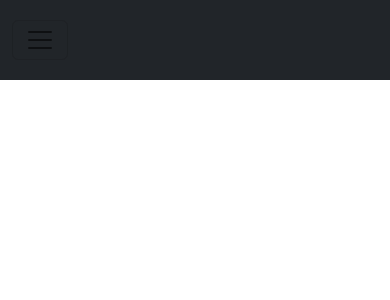
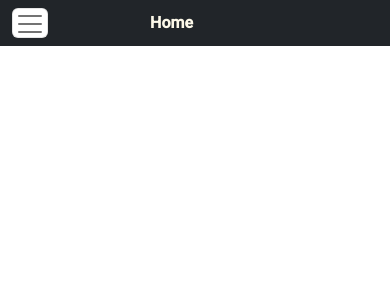
Before and after one commit to awasevalentine/Appointment-manager-v2, a React (Create React App) app: page / in a window 390 px wide. Shown: the top 300 px of the page. Built offline with nearby package versions, Linux system fonts and the light colour scheme; a web font is replaced by a local one.

Commit message:
Added responsiveness to the header

```diff
--- a/src/app/components/header/header.css
+++ b/src/app/components/header/header.css
@@ -1,4 +1,4 @@
-.navbar, .nav-link, .nav-item, .navbar-brand,.signup,.login {
+.navbar, .nav-link, .nav-item, .brand-name,.signup,.login {
     color: #FCF8E8 !important;
     font-family: 'Roboto', sans-serif;
     font-weight: 600;
@@ -6,12 +6,26 @@
     text-decoration: none;
 }
 
-.navbar:hover, .nav-link:hover, .nav-item:hover, .navbar-brand:hover,
+ .nav-link:hover, .nav-item:hover, .brand-name:hover,
 .signup:hover, .login:hover {
     color: #E8AA42 !important;
     cursor: pointer;
     text-decoration: none;
+    /* box-shadow: 1px 1px 1px 1px #D3CEDF; */
+    transform: scale(1.1);
+    transition: transform 1s ease-in-out;
 }
+
+.brand{
+    width: 100px;
+    float: right;
+}
+
+.brand-name {
+    /* margin-left: 10em; */
+    float: right;
+}
+
 
 .nav-link{
     margin-right: 1.5rem;
@@ -21,9 +35,9 @@
     margin: 0 5rem;
 }
 
-.navbar-nav {
+/* .navbar-nav {
     margin-left: 5rem;
-}
+} */
 
 /* Auth section */
 .auth-wrapper{
@@ -44,7 +58,7 @@
 .signin:hover {
     box-shadow: 1px 1px 1px 1px #D3CEDF;
     transform: scale(1.1);
-    transition: transform 1.4s ease-in-out;
+    transition: transform 1.1s ease-in-out;
 }
 
 /* End of Auth section */
@@ -60,4 +74,27 @@
     .auth-wrapper {
         display: inline-block;
     }
+    .navbar{
+        height: 100% !important;
+    }
+
+    .brand{
+        margin: auto;
+    }
+    .brand-name {
+        margin: auto;
+        padding-right: 70px;
+    }
+
+    .navbar-toggler{
+        height: 30px;
+        padding: 0 2px;
+        background-color: #FFFFFF !important;
+
+    }
+
+    .navbar-nav, .navbar-brand,.collapse{
+        margin: 0rem;
+        text-align: center;
+    }
 }
--- a/src/app/components/header/header.jsx
+++ b/src/app/components/header/header.jsx
@@ -9,11 +9,14 @@ const NavSection = () => {
     return (
         <nav class="navbar navbar-expand-lg bg-dark" style={{height: '80px'}}>
         <div class="container-fluid">
-          <button class="navbar-toggler" type="button" data-bs-toggle="collapse" data-bs-target="#navbarTogglerDemo01" aria-controls="navbarTogglerDemo01" aria-expanded="false" aria-label="Toggle navigation">
+          <button class="navbar-toggler bg-#FAF3E3" type="button" data-bs-toggle="collapse" data-bs-target="#navbarTogglerDemo01" aria-controls="navbarTogglerDemo01" aria-expanded="false" aria-label="Toggle navigation">
             <span class="navbar-toggler-icon"></span>
           </button>
+          <div className='brand'>
+            <a class="brand-name text-center" href="/">Home</a>
+          </div>
+
           <div class="collapse navbar-collapse" id="navbarTogglerDemo01">
-            <a class="navbar-brand" href="/">Home</a>
             <ul class="navbar-nav me-auto mb-2 mb-lg-0">
               <li class="nav-item">
                 <a class="nav-link active" aria-current="page" href="/">New Appointment</a>
```
